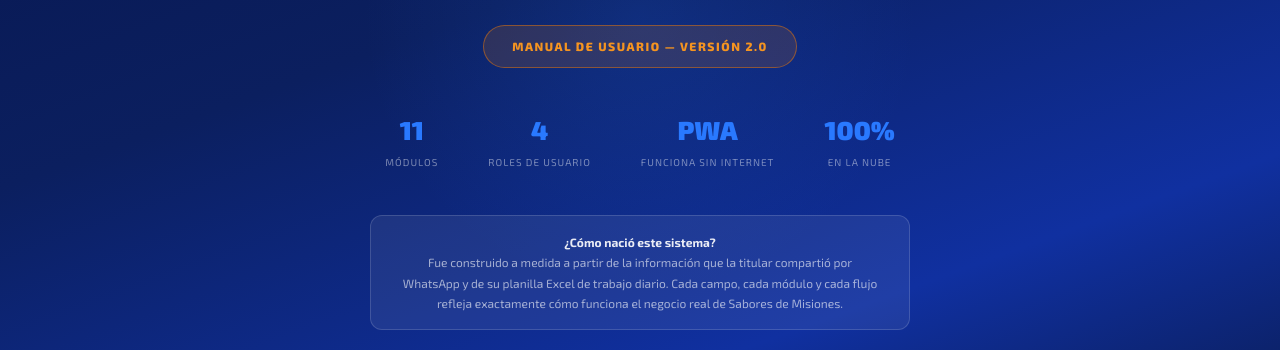
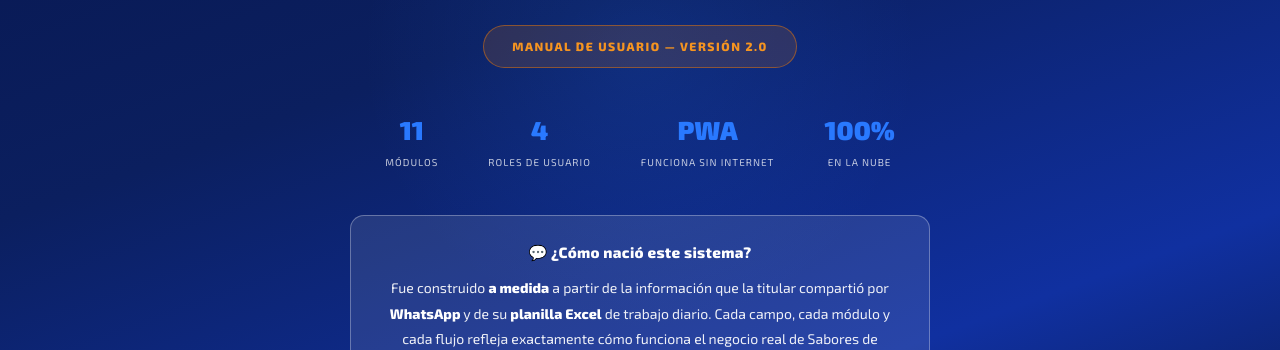
Before and after one commit to JV-System/MIWEB, a plain HTML site: page manual.html in a window 1280 px wide. Shown: the part 450-800 px from the top of the page. Drawn offline with nearby package versions, Linux system fonts and the light colour scheme.

Commit message:
fix(manual): portada origen — letra más grande, blanco y más visible

```diff
--- a/manual.html
+++ b/manual.html
@@ -147,24 +147,31 @@ body{
 }
 .portada-stat{text-align:center}
 .portada-stat-val{font-size:26px;font-weight:900;color:var(--blue-mid)}
-.portada-stat-lbl{font-size:10px;color:rgba(255,255,255,0.45);letter-spacing:1px;text-transform:uppercase;margin-top:2px}
+.portada-stat-lbl{font-size:10px;color:rgba(255,255,255,0.75);letter-spacing:1px;text-transform:uppercase;margin-top:2px}
 .portada-origen{
   margin-top:44px;
-  background:rgba(255,255,255,0.07);
-  border:1px solid rgba(255,255,255,0.15);
-  border-radius:12px;
-  padding:16px 28px;
-  max-width:540px;
+  background:rgba(255,255,255,0.10);
+  border:1.5px solid rgba(255,255,255,0.30);
+  border-radius:14px;
+  padding:24px 36px;
+  max-width:580px;
   position:relative;z-index:1;
   text-align:center;
 }
+.portada-origen-titulo{
+  font-size:15px;
+  font-weight:800;
+  color:#fff;
+  margin-bottom:10px;
+  letter-spacing:0.3px;
+}
 .portada-origen p{
-  color:rgba(255,255,255,0.6);
-  font-size:12px;
-  line-height:1.7;
+  color:rgba(255,255,255,0.92);
+  font-size:14px;
+  line-height:1.8;
   margin:0;
 }
-.portada-origen strong{color:rgba(255,255,255,0.9)}
+.portada-origen strong{color:#fff;font-weight:800}
 
 /* ══════════════ CUERPO ══════════════ */
 .doc-body{max-width:880px;margin:0 auto;padding:44px 40px}
@@ -435,8 +442,8 @@ tbody tr:last-child td{border-bottom:none}
     </div>
   </div>
   <div class="portada-origen">
-    <p><strong>¿Cómo nació este sistema?</strong><br>
-    Fue construido a medida a partir de la información que la titular compartió por WhatsApp y de su planilla Excel de trabajo diario. Cada campo, cada módulo y cada flujo refleja exactamente cómo funciona el negocio real de Sabores de Misiones.</p>
+    <div class="portada-origen-titulo">💬 ¿Cómo nació este sistema?</div>
+    <p>Fue construido <strong>a medida</strong> a partir de la información que la titular compartió por <strong>WhatsApp</strong> y de su <strong>planilla Excel</strong> de trabajo diario. Cada campo, cada módulo y cada flujo refleja exactamente cómo funciona el negocio real de Sabores de Misiones.</p>
   </div>
 </div>
 
```
